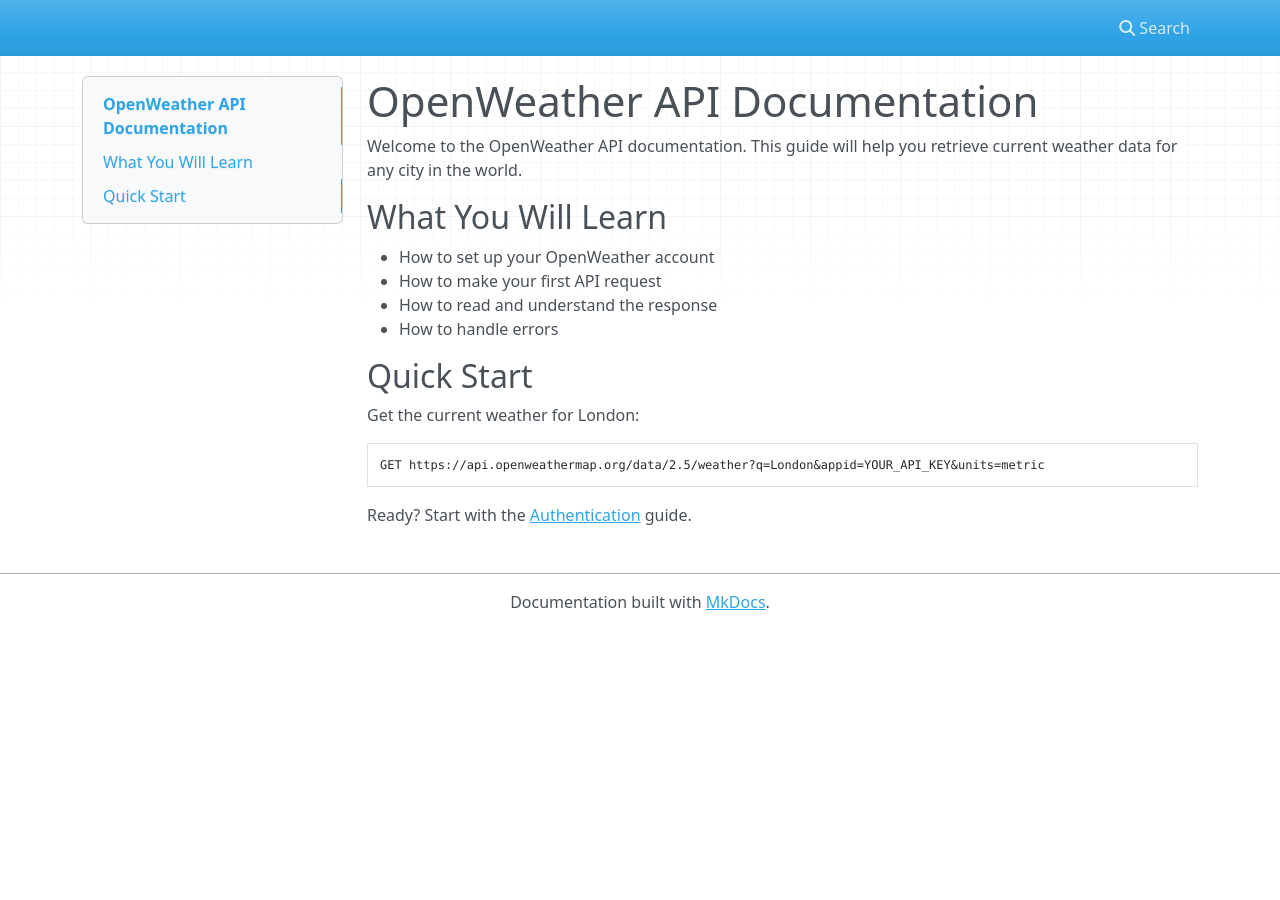
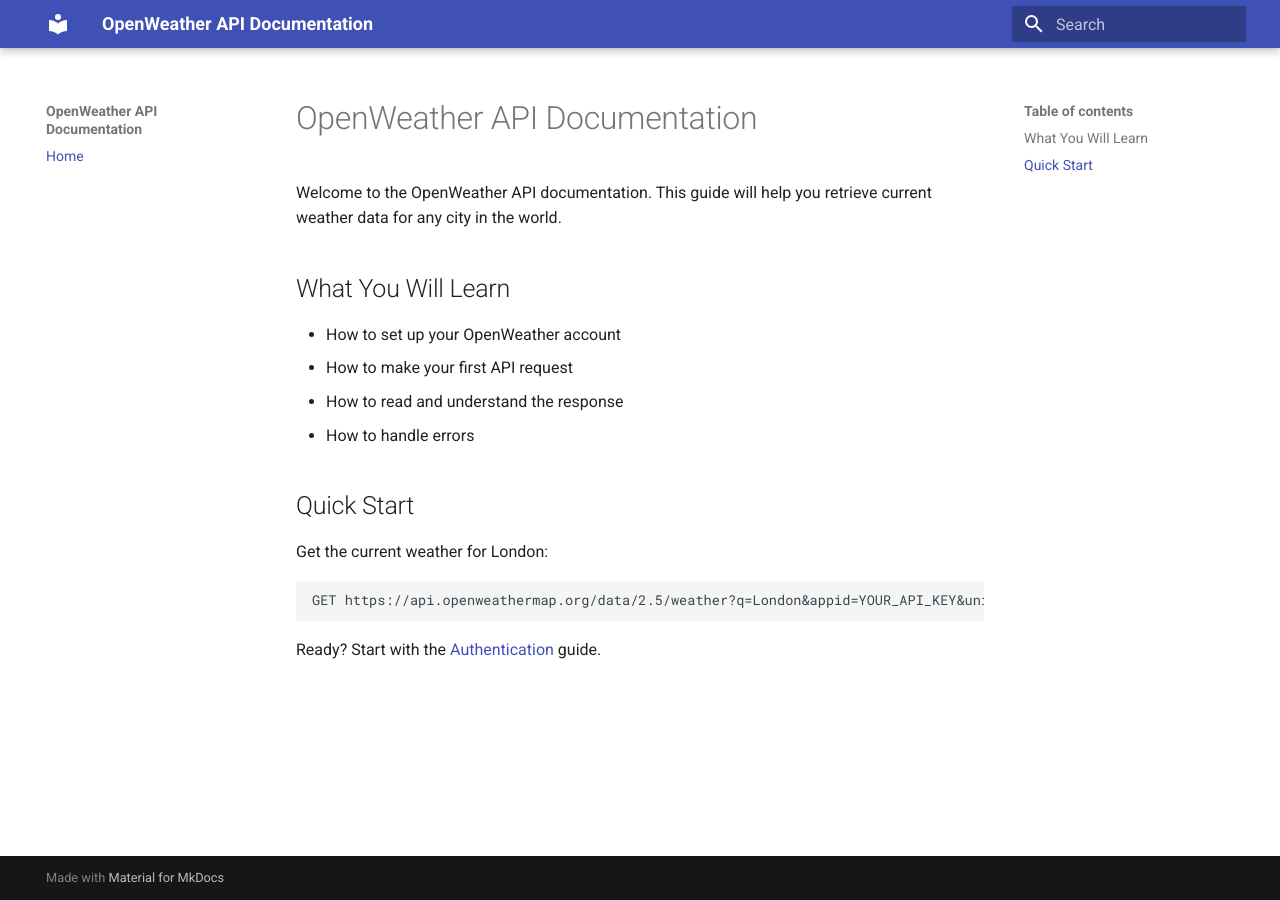
Before and after one commit to Douglasebhoman/openweather-docs, an MkDocs documentation site: the page built from docs/index.md, in a window 1280 px wide. Built offline with MkDocs 1.6.1 and Material for MkDocs 9.7.7, drawn with Linux system fonts in a browser that asks for light colours; nearby versions of some CDN libraries; some of the changed lines change nothing that is shown.

Commit message:
Fix mkdocs.yml content

```diff
--- a/mkdocs.yml
+++ b/mkdocs.yml
@@ -1,17 +1,6 @@
-name: Deploy Docs
-on:
-  push:
-    branches:
-      - main
-permissions:
-  contents: write
-jobs:
-  deploy:
-    runs-on: ubuntu-latest
-    steps:
-      - uses: actions/checkout@v4
-      - uses: actions/setup-python@v5
-        with:
-          python-version: 3.x
-      - run: pip install mkdocs mkdocs-material
-      - run: mkdocs gh-deploy --force
+site_name: OpenWeather API Documentation
+site_description: A beginner's guide to retrieving weather data
+theme:
+  name: material
+nav:
+  - Home: index.md
```
